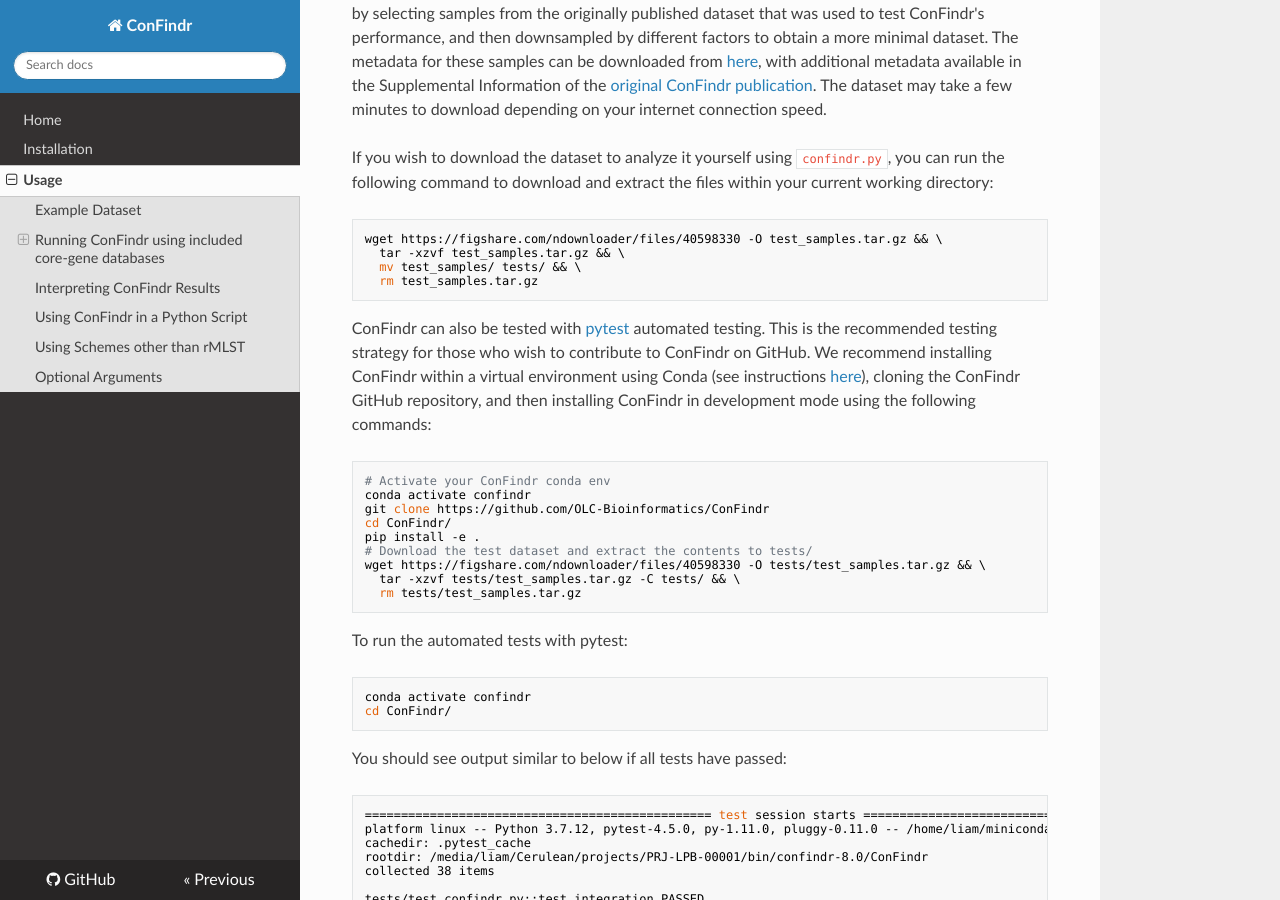
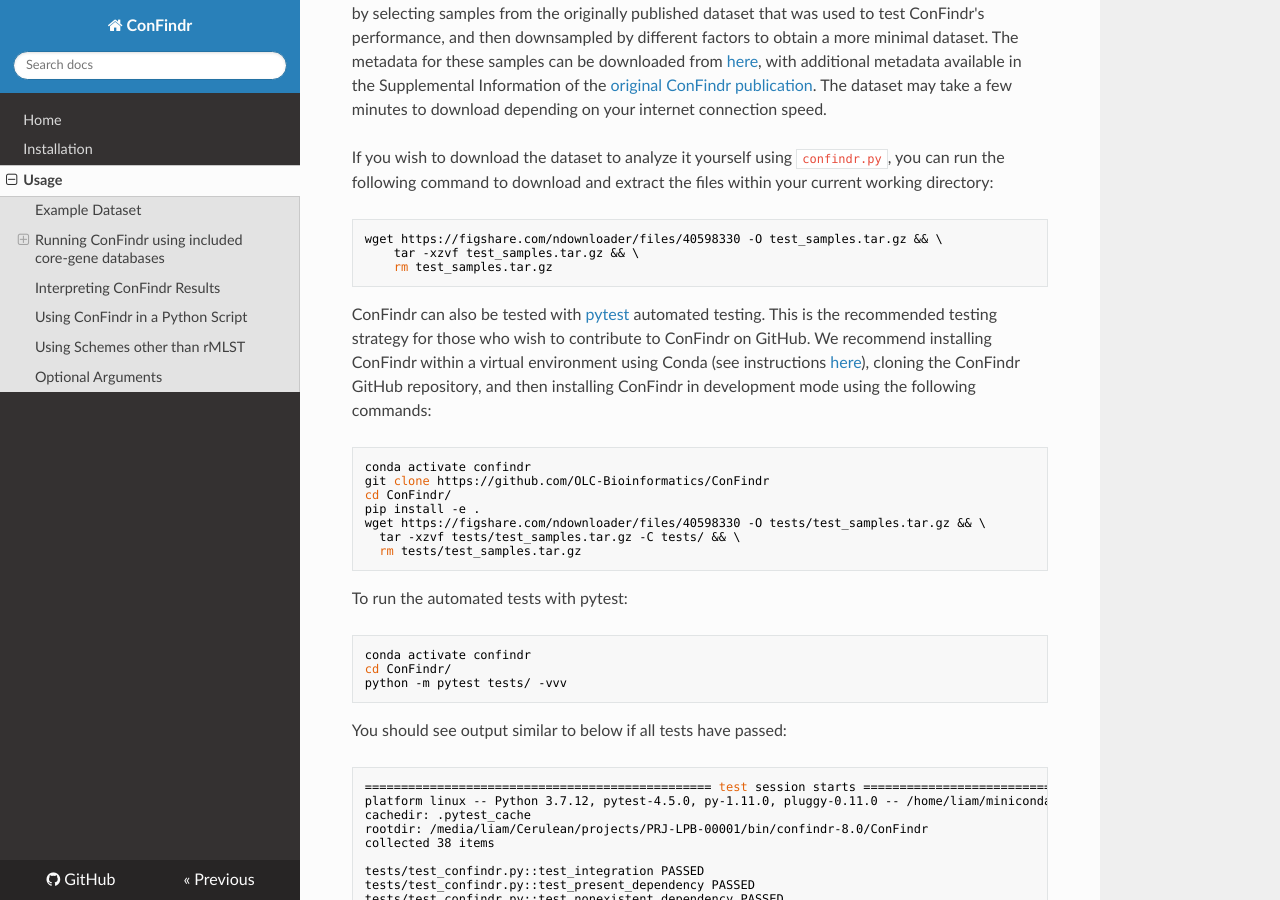
Before and after one commit to OLC-Bioinformatics/ConFindr, an MkDocs documentation site: the page built from docs/usage.md, in a window 1280 px wide and 900 px high, scrolled down 286 px. Built offline with MkDocs 1.6.1, drawn with Linux system fonts in a browser that asks for light colours; nearby versions of some CDN libraries.

Commit message:
Update README.md and usage.md
- Bioconda package is now available for 0.8.1, so removed this note in the README.
- Changed README to reflect new available test dataset.
- Corrected the instructions for extracting the test dataset to current working dir in usage.md, and for running pytests on the test dataset.

````diff
--- a/docs/usage.md
+++ b/docs/usage.md
@@ -12,9 +12,8 @@ If you wish to download the dataset to analyze it yourself using `confindr.py`,
 
 ```bash
 wget https://figshare.com/ndownloader/files/40598330 -O test_samples.tar.gz && \
-  tar -xzvf test_samples.tar.gz && \
-  mv test_samples/ tests/ && \
-  rm test_samples.tar.gz
+    tar -xzvf test_samples.tar.gz && \
+    rm test_samples.tar.gz
 ```
 
 ConFindr can also be tested with [pytest](https://docs.pytest.org/en/7.3.x/) automated testing.
@@ -22,12 +21,10 @@ This is the recommended testing strategy for those who wish to contribute to Con
 We recommend installing ConFindr within a virtual environment using Conda (see instructions [here](install.md#installing-using-conda-recommended)), cloning the ConFindr GitHub repository, and then installing ConFindr in development mode using the following commands:
 
 ```bash
-# Activate your ConFindr conda env
 conda activate confindr
 git clone https://github.com/OLC-Bioinformatics/ConFindr
 cd ConFindr/
 pip install -e .
-# Download the test dataset and extract the contents to tests/
 wget https://figshare.com/ndownloader/files/40598330 -O tests/test_samples.tar.gz && \
   tar -xzvf tests/test_samples.tar.gz -C tests/ && \
   rm tests/test_samples.tar.gz
@@ -38,6 +35,7 @@ To run the automated tests with pytest:
 ```bash
 conda activate confindr
 cd ConFindr/
+python -m pytest tests/ -vvv
 ```
 
 You should see output similar to below if all tests have passed:
````
Also changed, not shown: README.md (+11 -8 lines).
